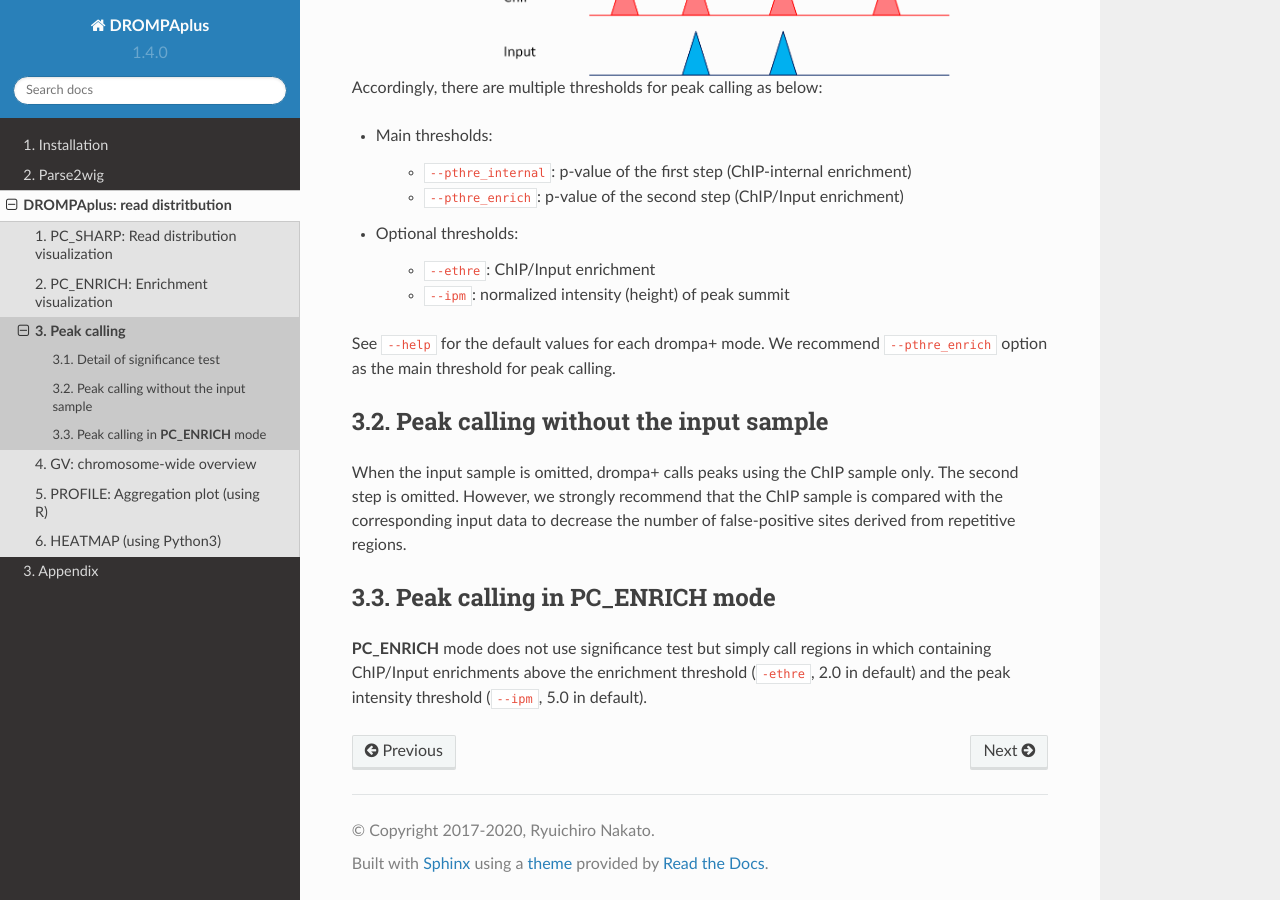
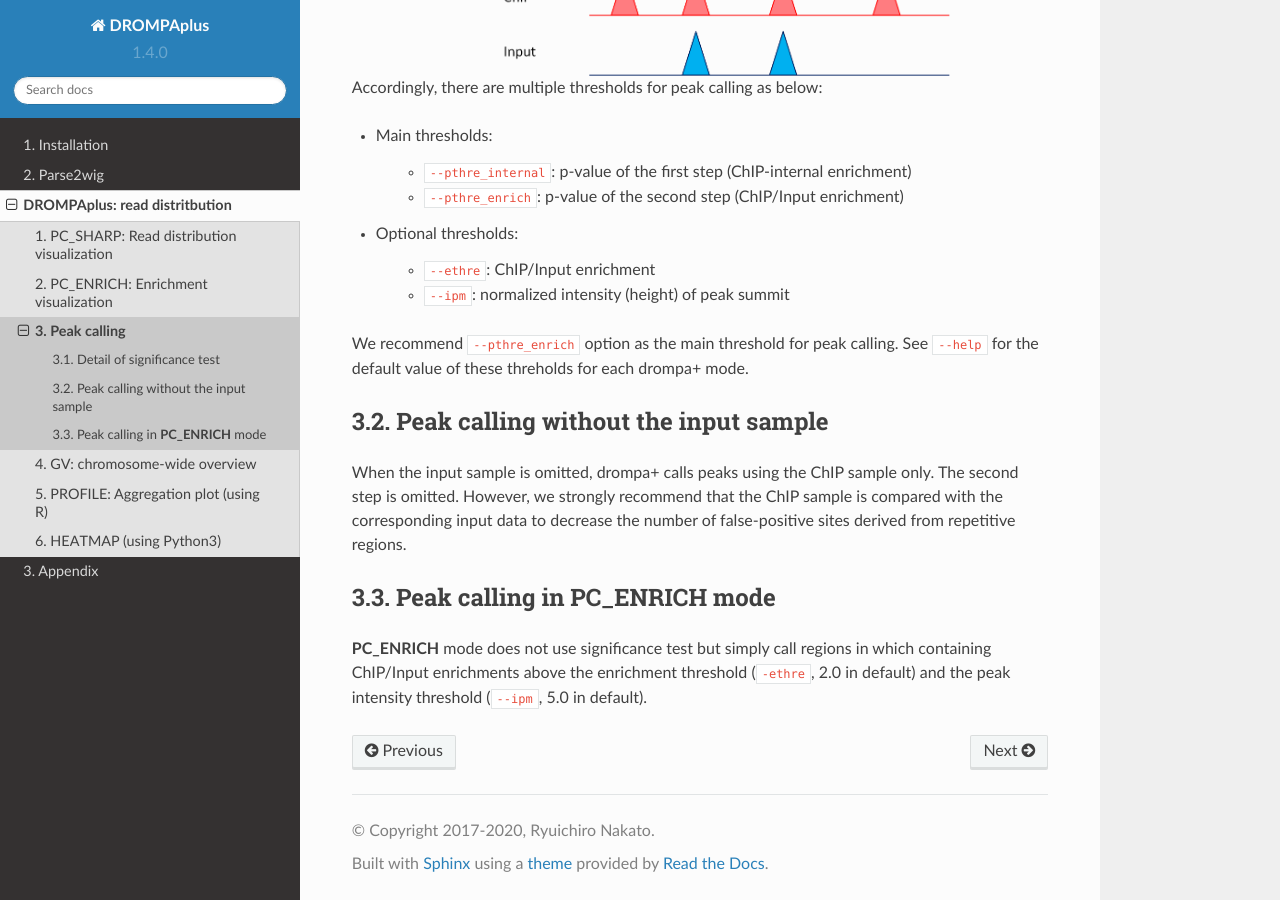
Before and after one commit to rnakato/DROMPAplus, a Sphinx documentation site: the page built from docs/content/drompa/PEAKCALL.rst, in a window 1280 px wide and 900 px high, scrolled down 1829 px. Built offline with Sphinx 7.4.7 and the Read the Docs theme 2.0.0, drawn with Linux system fonts in a browser that asks for light colours.

Commit message:
modify peak calling

```diff
--- a/docs/content/drompa/PEAKCALL.rst
+++ b/docs/content/drompa/PEAKCALL.rst
@@ -64,7 +64,8 @@ Accordingly, there are multiple thresholds for peak calling as below:
      - ``--ethre``: ChIP/Input enrichment
      - ``--ipm``: normalized intensity (height) of peak summit
 
-See ``--help`` for the default values for each drompa+ mode. We recommend ``--pthre_enrich`` option as the main threshold for peak calling.
+We recommend ``--pthre_enrich`` option as the main threshold for peak calling.
+See ``--help`` for the default value of these threholds for each drompa+ mode.
 
 Peak calling without the input sample
 ++++++++++++++++++++++++++++++++++++++++++
```
